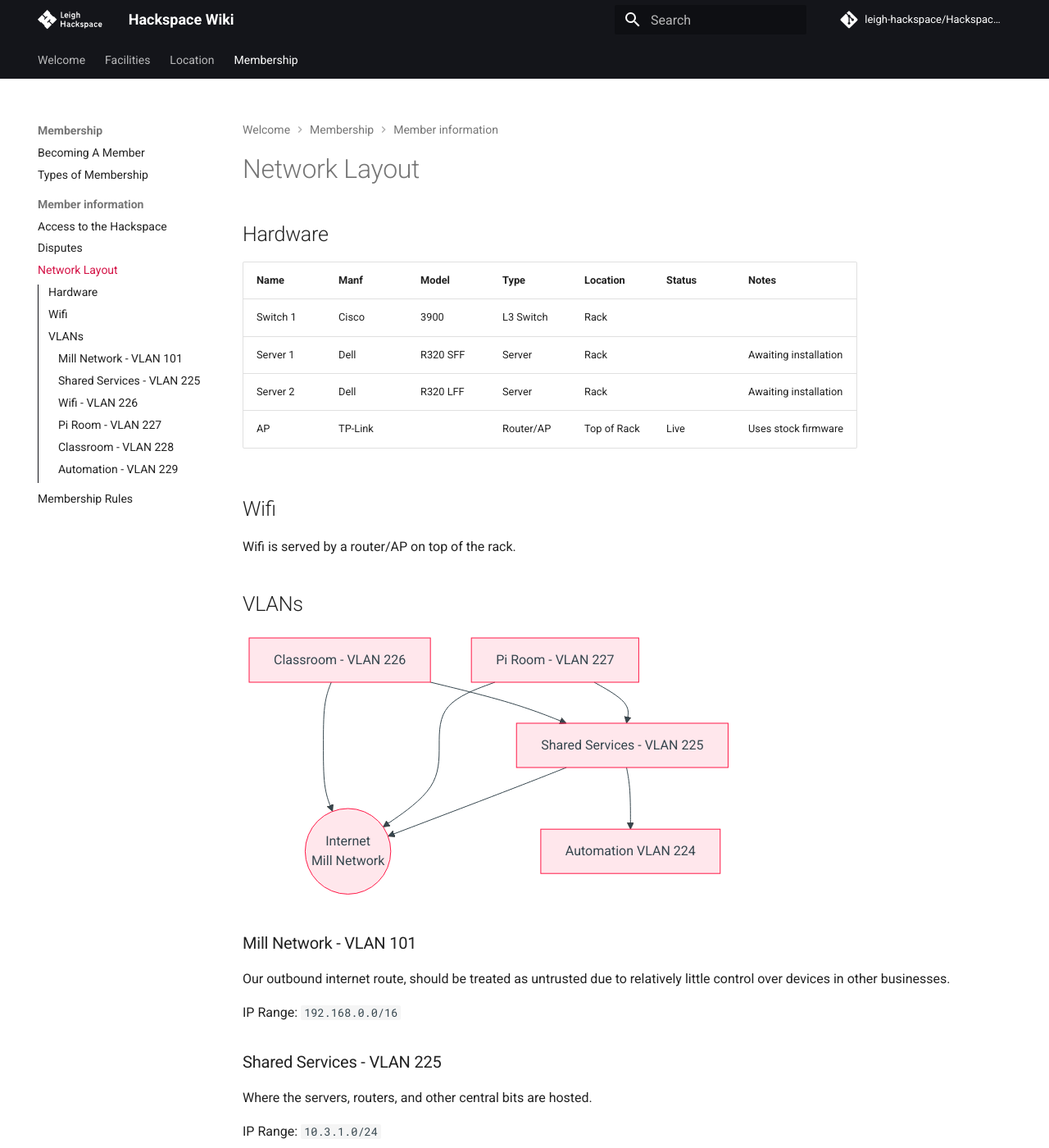
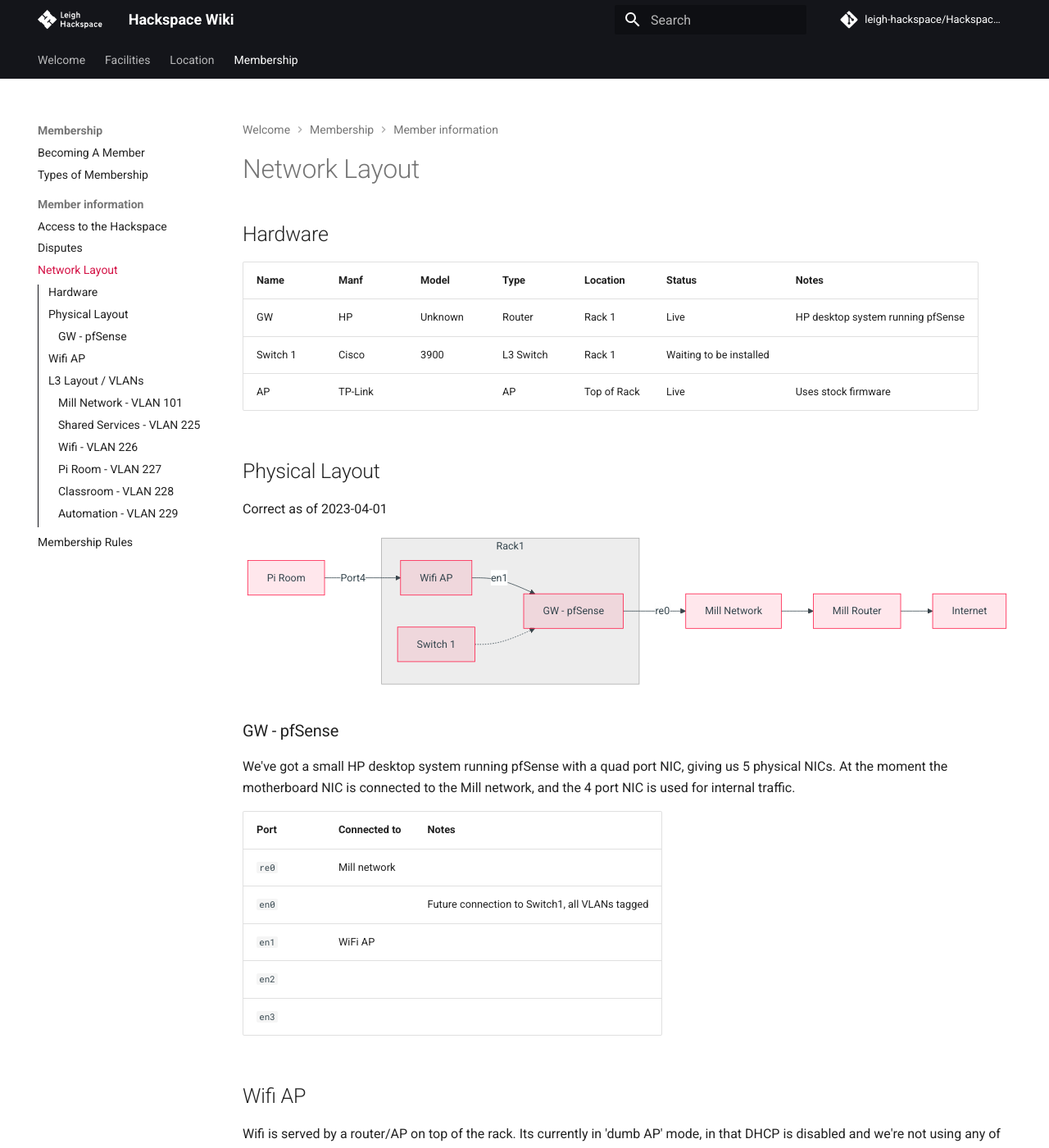
Before and after one commit to leigh-hackspace/HackspaceWiki, an MkDocs documentation site: the page built from docs/membership/member_information/network_layout.md, in a window 1280 px wide and 1400 px high. Shown: the whole window at 82% size. Built offline with MkDocs 1.6.1 and Material for MkDocs 9.7.7, drawn with Linux system fonts in a browser that asks for light colours; comment, search, counter and statistics services are not loaded; the version menu is left out; some of the changed text lies outside the part shown.

Commit message:
Update network layout

````diff
--- a/docs/membership/member_information/network_layout.md
+++ b/docs/membership/member_information/network_layout.md
@@ -2,18 +2,53 @@
 
 ## Hardware
 
-| Name     | Manf    | Model    | Type      | Location    | Status | Notes                 |
-| -------- | ------- | -------- | --------- | ----------- | ------ | --------------------- |
-| Switch 1 | Cisco   | 3900     | L3 Switch | Rack        |        |                       |
-| Server 1 | Dell    | R320 SFF | Server    | Rack        |        | Awaiting installation |
-| Server 2 | Dell    | R320 LFF | Server    | Rack        |        | Awaiting installation |
-| AP       | TP-Link |          | Router/AP | Top of Rack | Live   | Uses stock firmware   |
+| Name     | Manf    | Model   | Type      | Location    | Status                  | Notes                             |
+| -------- | ------- | ------- | --------- | ----------- | ----------------------- | --------------------------------- |
+| GW       | HP      | Unknown | Router    | Rack 1      | Live                    | HP desktop system running pfSense |
+| Switch 1 | Cisco   | 3900    | L3 Switch | Rack 1      | Waiting to be installed |                                   |
+| AP       | TP-Link |         | AP        | Top of Rack | Live                    | Uses stock firmware               |
 
-## Wifi
+## Physical Layout
 
-Wifi is served by a router/AP on top of the rack.
+Correct as of 2023-04-01
 
-## VLANs
+```mermaid
+graph LR
+    subgraph Rack1
+    AP[Wifi AP] -->|en1| GW
+    SWITCH1[Switch 1] -.-> GW
+    GW[GW - pfSense]
+    end
+    GW -->|re0| MILL
+    MILL[Mill Network] --> MILLROUTER[Mill Router] --> INTERNET[Internet]
+    PIROOM[Pi Room] -->|Port4| AP
+```
+
+### GW - pfSense
+
+We've got a small HP desktop system running pfSense with a quad port NIC, giving us 5 physical NICs. At the moment the motherboard NIC is connected to the Mill network, and the 4 port NIC is used for internal traffic.
+
+| Port  | Connected to | Notes                                          |
+| ----- | ------------ | ---------------------------------------------- |
+| `re0` | Mill network |                                                |
+| `en0` |              | Future connection to Switch1, all VLANs tagged |
+| `en1` | WiFi AP      |                                                |
+| `en2` |              |                                                |
+| `en3` |              |                                                |
+
+## Wifi AP
+
+Wifi is served by a router/AP on top of the rack. Its currently in 'dumb AP' mode, in that DHCP is disabled and we're not using any of the routing mode of the router itself. It has a 4 port switch and a 'Internet' port.
+
+| Port       | Connected to | Notes                                          |
+| ---------- | ------------ | ---------------------------------------------- |
+| `Internet` |              |                                                |
+| `Port1`    |              |                                                |
+| `Port2`    |              |                                                |
+| `Port3`    | Pi Room      | Temporary link to a single port in the Pi Room |
+| `Port4`    | GW           |                                                |
+
+## L3 Layout / VLANs
 
 ```mermaid
 graph
````
